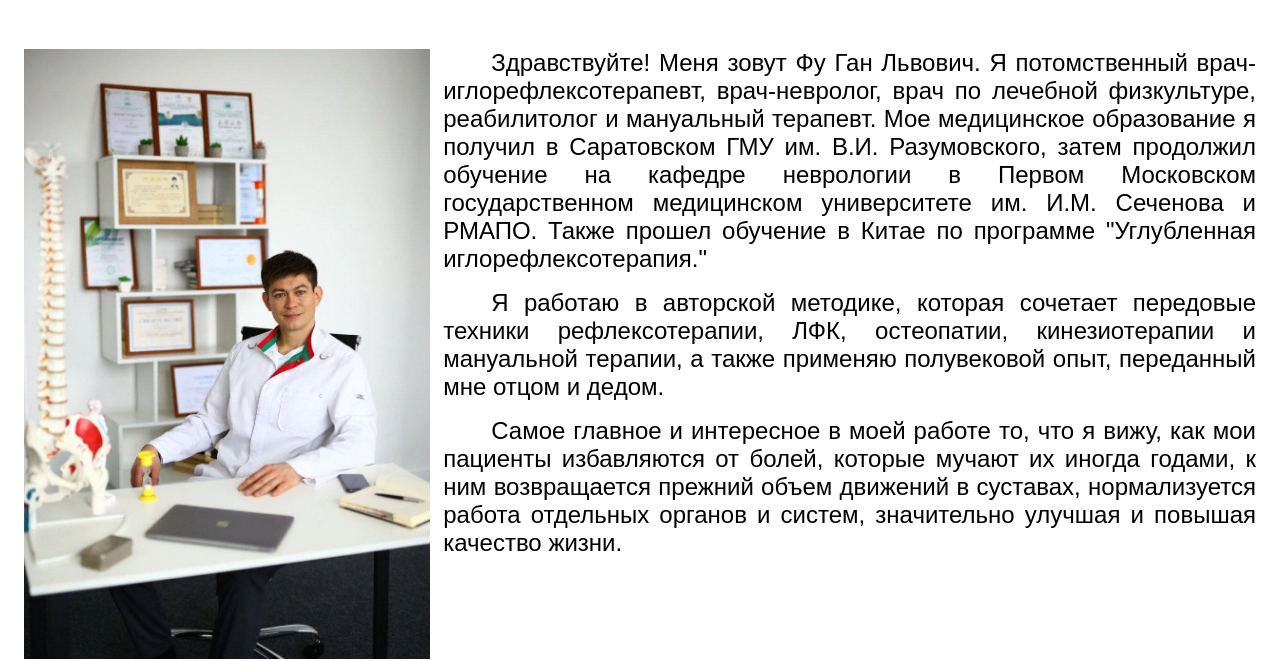
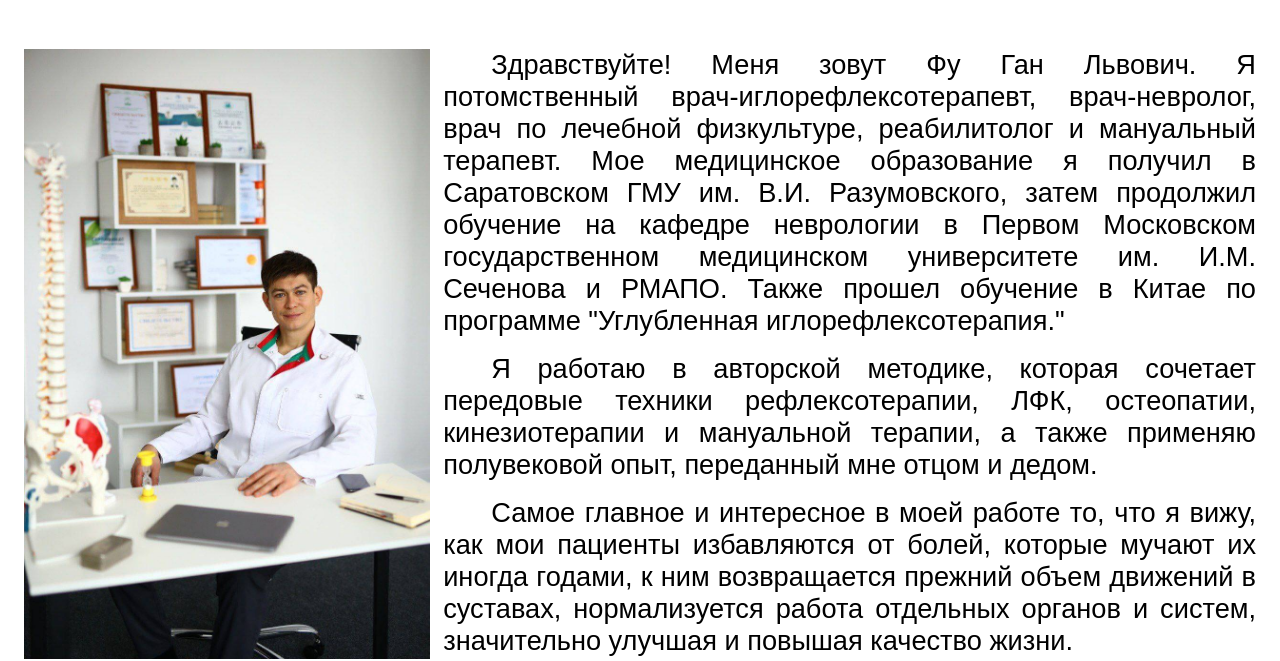
Before and after one commit to AlsuGai/FU_GAN, a website built with Vite: page index.html in a window 1280 px wide. Shown: the part 153-814 px from the top of the page. Built offline with nearby package versions, Linux system fonts and the light colour scheme; files whose address does not match are found by name.

Commit message:
fix about

```diff
--- a/assets/style/_about.scss
+++ b/assets/style/_about.scss
@@ -36,9 +36,8 @@
   .about-wrapper {
     gap: 0.8rem;
   }
-
   .about-info {
-    font-size: 1.5rem;
+    // font-size: 1.5rem;
     p:nth-child(2),
     p:nth-child(3) {
       padding-top: 1rem;
@@ -53,7 +52,7 @@
     align-items: center;
   }
   .about-info {
-    font-size: 1rem;
+    // font-size: 1rem;
     max-height: max-content;
     p:nth-child(2),
     p:nth-child(3) {
@@ -68,6 +67,7 @@
   }
   .about-photo {
     max-height: 60vh;
+    width: 100%;
     padding: 0rem;
   }
   .about-info {
--- a/src/scripts/about.js
+++ b/src/scripts/about.js
@@ -1,17 +1,28 @@
-// const container = document.querySelector(".about-info");
+const container = document.querySelector(".about-info");
 
-// function resizeText() {
-//   const originalFontSize = 1.5;
-//   let fontSize = originalFontSize;
-//   container.style.fontSize = `${fontSize}rem`;
-//   while (container.scrollHeight > container.clientHeight && fontSize > 0.8) {
-//     fontSize -= 0.1;
-//     container.style.fontSize = `${fontSize}rem`;
-//   }
-// }
-// const resizeObserver = new ResizeObserver(() => {
-//   resizeText();
-// });
-// resizeObserver.observe(container);
+function resizeText() {
+  const originalFontSize = 1.8;
+  let fontSize = originalFontSize;
+  container.style.fontSize = `${fontSize}rem`;
+  while (container.scrollHeight > container.clientHeight && fontSize > 0.8) {
+    fontSize -= 0.1;
+    container.style.fontSize = `${fontSize}rem`;
+  }
+}
 
-// window.addEventListener("load", resizeText);
+function shouldResizeText() {
+  return window.matchMedia("(min-width: 769px)").matches;
+}
+
+const resizeObserver = new ResizeObserver(() => {
+  if (shouldResizeText()) {
+    resizeText();
+  }
+});
+resizeObserver.observe(container);
+
+window.addEventListener("load", () => {
+  if (shouldResizeText()) {
+    resizeText();
+  }
+});
```
Also changed, not shown: assets/style/_global.scss (+5 -7 lines).
